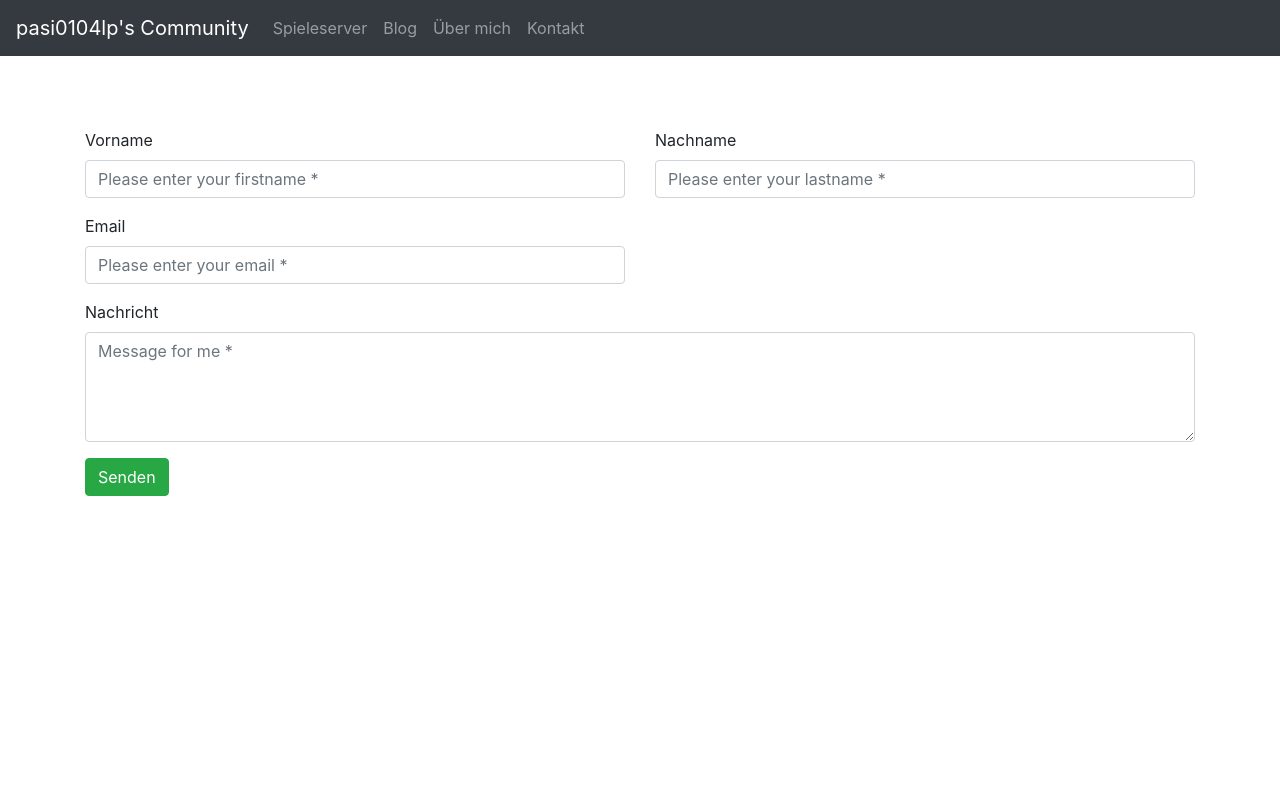
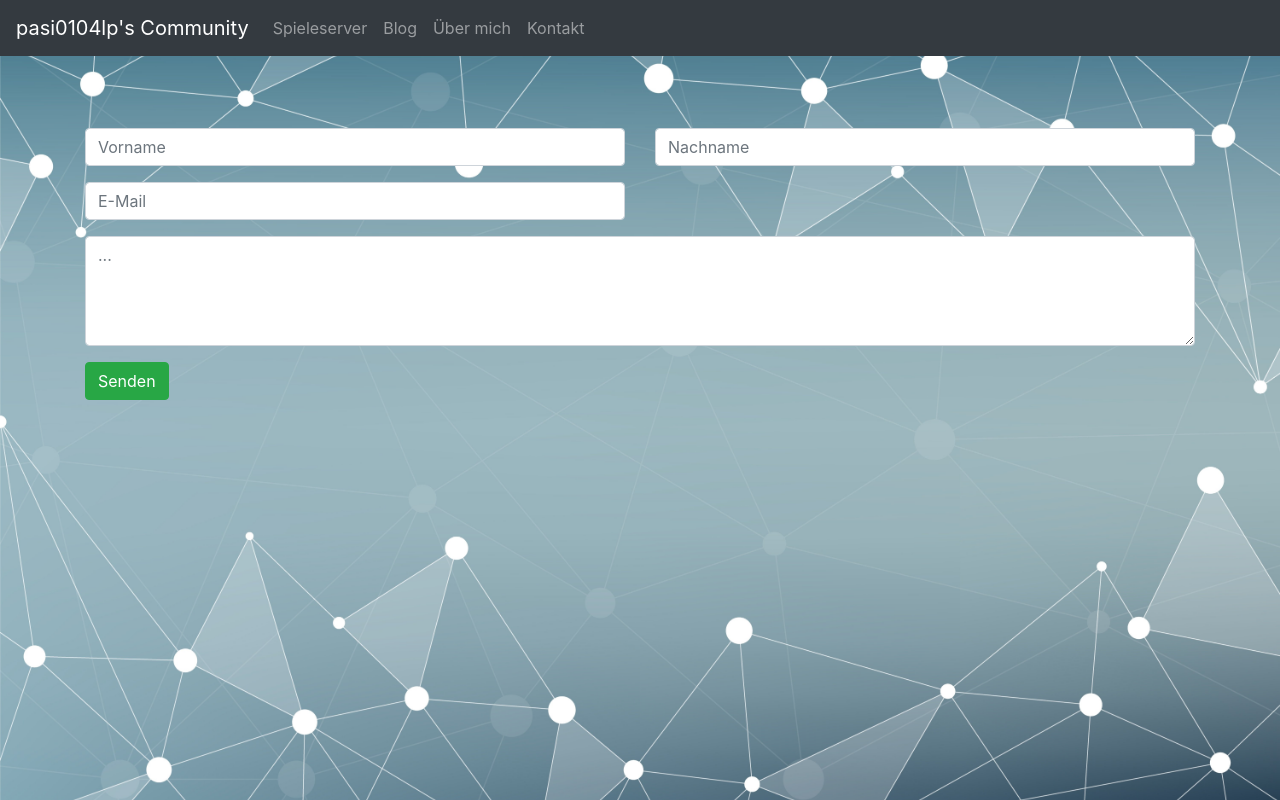
Before and after one commit to batcapricorn/pk_webpage, a Django app: page /contact/ in a window 1280 px wide. Run offline with Django 3.2, Linux system fonts and the light colour scheme; some libraries are stand-ins or nearby versions.

Commit message:
add background

```diff
--- a/homepage/templates/contact.html
+++ b/homepage/templates/contact.html
@@ -1,13 +1,23 @@
+{% load static %}
 <html>
     <head>
-        <title>Contact Form Tutorial by Bootstrapious.com</title>
+        <title>pasi0104lp's Community</title>
         <meta charset="UTF-8">
         <meta name="viewport" content="width=device-width, initial-scale=1.0">
         <link rel="stylesheet" href="https://stackpath.bootstrapcdn.com/bootstrap/4.1.3/css/bootstrap.min.css" integrity="sha384-MCw98/SFnGE8fJT3GXwEOngsV7Zt27NXFoaoApmYm81iuXoPkFOJwJ8ERdknLPMO" crossorigin="anonymous">
         <link href='https://fonts.googleapis.com/css?family=Lato:300,400,700' rel='stylesheet' type='text/css'>
         <link href='custom.css' rel='stylesheet' type='text/css'>
+        <style>
+            #bg{
+              background-size: 100%;
+              background-position: center center;
+              background-repeat: no-repeat;
+              background-position: top;
+              background-attachment: fixed;
+        }
+          </style>
     </head>
-    <body>
+    <body id='bg' style="background-image: url('{% static "images/background.jpg" %}');">
         {% block navbar %}{% include 'nevbar.html' %}{% endblock navbar%}
 
         <br/>
@@ -25,15 +35,13 @@
                     <div class="row">
                         <div class="col-md-6">
                             <div class="form-group">
-                                <label for="form_name">Vorname</label>
-                                <input id="form_name" type="text" name="name" class="form-control" placeholder="Please enter your firstname *" required="required" data-error="Firstname is required.">
+                                <input id="form_name" type="text" name="name" class="form-control" placeholder="Vorname" required="required" data-error="Dies ist ein Pflichtfeld">
                                 <div class="help-block with-errors"></div>
                             </div>
                         </div>
                         <div class="col-md-6">
                             <div class="form-group">
-                                <label for="form_lastname">Nachname</label>
-                                <input id="form_lastname" type="text" name="surname" class="form-control" placeholder="Please enter your lastname *" required="required" data-error="Lastname is required.">
+                                <input id="form_lastname" type="text" name="surname" class="form-control" placeholder="Nachname" required="required" data-error="Dies ist ein Pflichtfeld">
                                 <div class="help-block with-errors"></div>
                             </div>
                         </div>
@@ -41,8 +49,7 @@
                     <div class="row">
                         <div class="col-md-6">
                             <div class="form-group">
-                                <label for="form_email">Email</label>
-                                <input id="form_email" type="email" name="email" class="form-control" placeholder="Please enter your email *" required="required" data-error="Valid email is required.">
+                                <input id="form_email" type="email" name="email" class="form-control" placeholder="E-Mail" required="required" data-error="Dies ist ein Pflichtfeld">
                                 <div class="help-block with-errors"></div>
                             </div>
                         </div>
@@ -50,8 +57,7 @@
                     <div class="row">
                         <div class="col-md-12">
                             <div class="form-group">
-                                <label for="form_message">Nachricht</label>
-                                <textarea id="form_message" name="message" class="form-control" placeholder="Message for me *" rows="4" required="required" data-error="Please, leave us a message."></textarea>
+                                <textarea id="form_message" name="message" class="form-control" placeholder="..." rows="4" required="required" data-error="Dies ist ein Pflichtfeld"></textarea>
                                 <div class="help-block with-errors"></div>
                             </div>
                         </div>
--- a/homepage/templates/nevbar.html
+++ b/homepage/templates/nevbar.html
@@ -33,3 +33,5 @@
         </ul>
     </div>
     </nav>
+</body>
+</html>
--- a/pk_homepage/urls.py
+++ b/pk_homepage/urls.py
@@ -15,6 +15,8 @@
 """
 from django.contrib import admin
 from django.urls import path
+from django.conf import settings
+from django.conf.urls.static import static
 
 from homepage.views import home_view
 from homepage.views import nevbar_view
@@ -25,4 +27,4 @@
     path('', home_view, name='home'),
     path('nevbar/', nevbar_view, name='nevbar'),
     path('contact/', contact_view, name='contact')
-]
+] + static(settings.STATIC_URL, document_root=settings.STATIC_ROOT)
```
Also changed, not shown: homepage/templates/home.html (+14 -4 lines), homepage/static/images/background.jpg (added).
